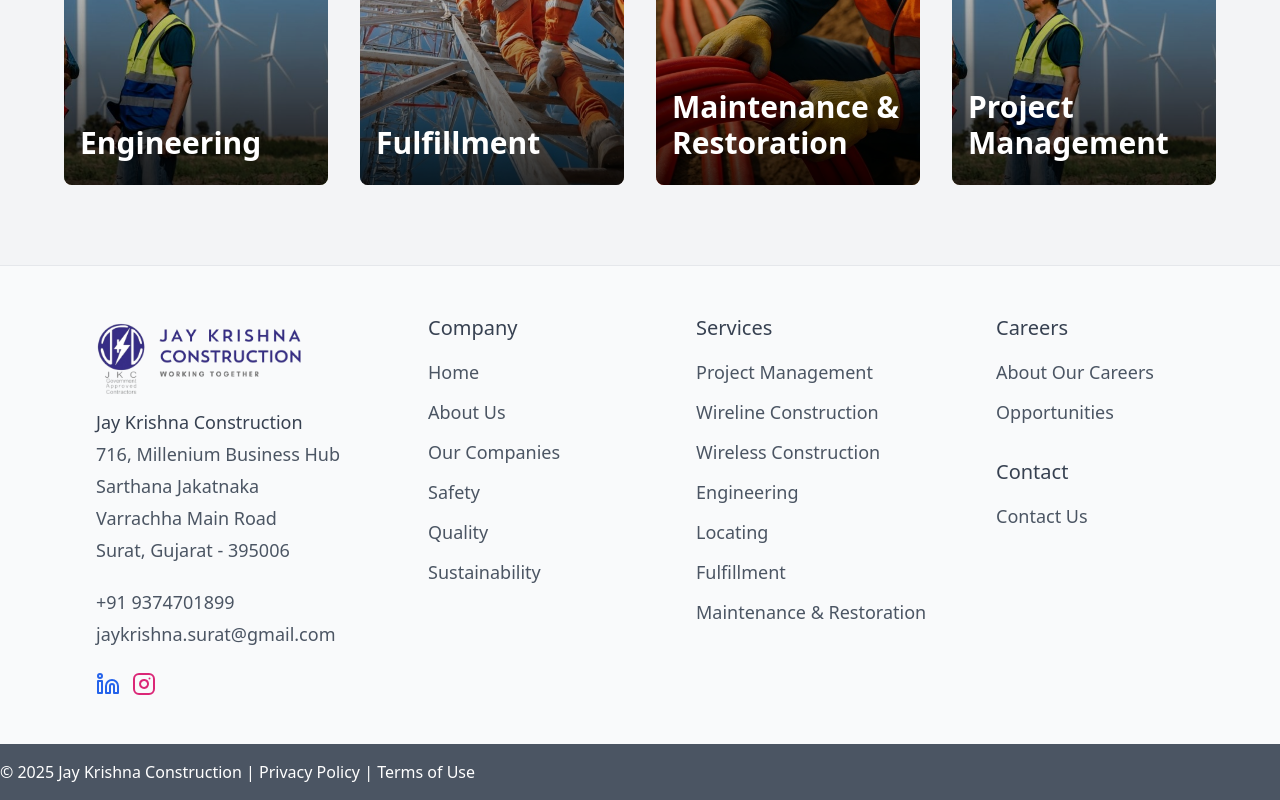
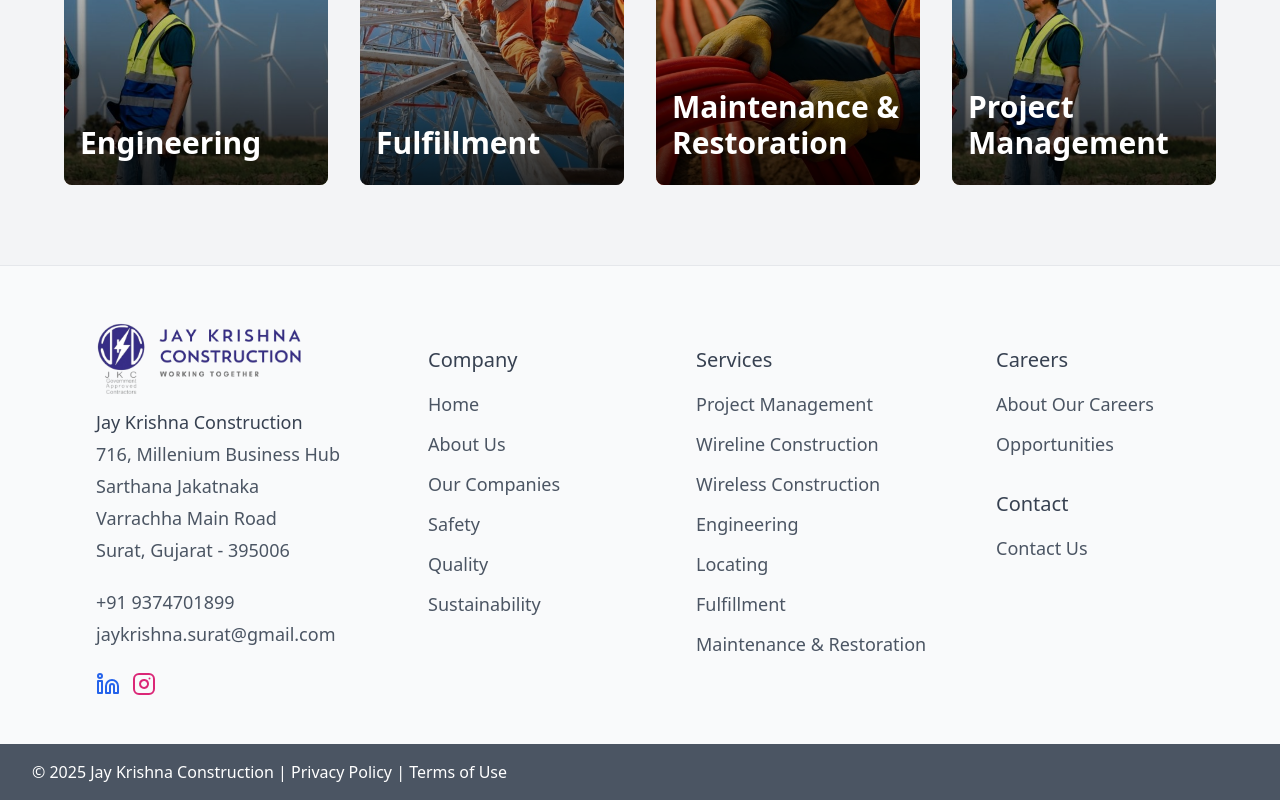
Before and after one commit to Yash-Sojitra-sys/JKconstruction, a React (Vite) app: page / in a window 1280 px wide. Shown: the part 3459-4259 px from the top of the page. Built offline with nearby package versions, Linux system fonts and the light colour scheme.

Commit message:
Improve Footer component spacing and alignment
- Added md:mt-8 to all footer sections for consistent vertical spacing
- Added left padding (pl-8) to copyright text for better alignment
- Maintained responsive design with proper spacing on all screen sizes

```diff
--- a/src/components/Footer.tsx
+++ b/src/components/Footer.tsx
@@ -53,7 +53,7 @@ const Footer: React.FC = () => {
           </div>
 
           {/* Company Section - Shifted more right */}
-          <div className="md:ml-8">
+          <div className="md:ml-8 md:mt-8">
             <h4 className="font-medium text-gray-700 mb-4 text-xl">Company</h4>
             <ul className="space-y-3 text-lg text-gray-600">
               <li><Link to="/" className="hover:text-gray-800 transition-colors" onClick={() => window.scrollTo({top: 0, behavior: 'smooth'})}>Home</Link></li>
@@ -66,7 +66,7 @@ const Footer: React.FC = () => {
           </div>
 
           {/* Services Section */}
-          <div>
+          <div className="md:mt-8">
             <h4 className="font-medium text-gray-700 mb-4 text-xl">Services</h4>
             <ul className="space-y-3 text-lg text-gray-600">
               <li><Link to="/project-management" className="hover:text-gray-800 transition-colors" onClick={() => window.scrollTo({top: 0, behavior: 'smooth'})}>Project Management</Link></li>
@@ -80,7 +80,7 @@ const Footer: React.FC = () => {
           </div>
 
           {/* Careers and Contact Section */}
-          <div>
+          <div className="md:mt-8">
             <h4 className="font-medium text-gray-700 mb-4 text-xl">Careers</h4>
             <ul className="space-y-3 text-lg text-gray-600 mb-8">
               <li><Link to="/connect-to-our-careers" className="hover:text-gray-800 transition-colors" onClick={() => window.scrollTo({top: 0, behavior: 'smooth'})}>About Our Careers</Link></li>
@@ -99,7 +99,7 @@ const Footer: React.FC = () => {
       {/* Bottom Section */}
       <div className="bg-gray-600 py-4">
         <div className="w-full">
-          <p className="text-left text-base text-white pl-0 ml-0">
+          <p className="text-left text-base text-white pl-8 ml-0">
             © 2025 Jay Krishna Construction | Privacy Policy | Terms of Use
           </p>
         </div>
```
